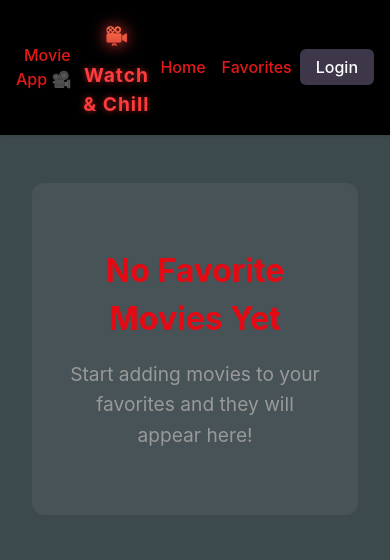
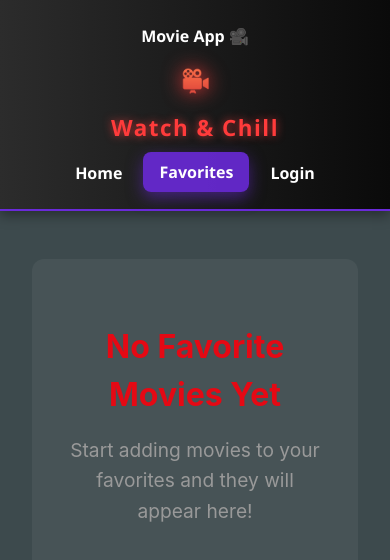
Before and after one commit to Idansulimanov20/Movies-app, a React (Vite) app: page /favorites in a window 390 px wide. Shown: the top 560 px of the page. Built offline with nearby package versions, Linux system fonts and the light colour scheme.

Commit message:
style: update MovieCard and NavBar CSS for improved aesthetics and responsiveness

```diff
--- a/src/css/MovieCard.css
+++ b/src/css/MovieCard.css
@@ -92,6 +92,7 @@
 }
 
 .movie-info h3 {
+  color: #fff;
   font-size: 1rem;
   margin: 0;
 }
--- a/src/css/NavBar.css
+++ b/src/css/NavBar.css
@@ -1,97 +1,126 @@
+/* Navbar בסיסי עם עיצוב מודרני */
 .navbar {
-  background-color: #000000;
-  padding: 1.5rem 2rem; /* הגדלתי את ה-padding האנכי */
+  background: linear-gradient(90deg, #1f1f1f, #000000);
+  padding: 1.5rem 2rem;
   display: flex;
   justify-content: space-between;
   align-items: center;
-  box-shadow: 0 2px 4px rgba(0, 0, 0, 0.1);
+  box-shadow: 0 4px 12px rgba(0, 0, 0, 0.4);
   position: relative;
-  min-height: 80px; /* גובה מינימלי חדש */
+  border-bottom: 2px solid #6a2ad9;
+  min-height: 90px;
+  font-family: "Segoe UI", Tahoma, Geneva, Verdana, sans-serif;
+  transition: all 0.3s ease;
 }
 
-.navbar-brand {
-  font-size: 1.5rem;
-  font-weight: bold;
+.navbar-section {
+  display: flex;
+  flex-direction: row;
+  gap: 5px;
+}
+.navbar:hover {
+  background: linear-gradient(90deg, #2c2c2c, #0a0a0a);
 }
 
-.navbar-links {
-  display: flex;
-  gap: 2rem;
-}
-
-.nav-link {
-  font-size: 1rem;
-  padding: 0.5rem 1rem;
-  border-radius: 4px;
-  transition: background-color 0.2s;
-}
-
-.nav-link:hover {
-  background-color: rgba(255, 255, 255, 0.1);
-}
-
+/* לוגו וכותרת במרכז */
 .navbar-center {
   position: absolute;
   left: 50%;
   transform: translateX(-50%);
   display: flex;
   align-items: center;
-  gap: 10px;
+  gap: 12px;
 }
 
 .navbar-logo {
-  width: 40px;
-  height: 40px;
+  width: 50px;
+  height: 50px;
   object-fit: contain;
-  filter: drop-shadow(0 0 8px #ff3b3b);
+  filter: drop-shadow(0 0 10px #ff3b3b);
+  transition: transform 0.3s ease;
+}
+
+.navbar-logo:hover {
+  transform: scale(1.1);
 }
 
 .navbar-title {
-  font-size: 1.5rem;
-  font-weight: bold;
+  font-size: 1.8rem;
+  font-weight: 700;
   color: #ff3b3b;
-  text-shadow: 0 0 6px rgba(255, 59, 59, 0.6);
-  letter-spacing: 1px;
+  text-shadow: 0 0 8px rgba(255, 59, 59, 0.7);
+  letter-spacing: 1.5px;
+  transition: all 0.3s ease;
 }
 
+.navbar-title:hover {
+  color: #ff6b6b;
+  text-shadow: 0 0 10px rgba(255, 107, 107, 0.8);
+}
+
+/* קישורים */
+.navbar-links {
+  display: flex;
+  gap: 1.2rem; /* מרווח בין כפתורים */
+}
+
+.nav-link,
+.login-btn {
+  font-size: 1rem;
+  font-weight: 600;
+  padding: 0.5rem 1rem;
+  border-radius: 8px;
+  text-decoration: none;
+  color: #fff;
+  transition: all 0.3s ease;
+  position: relative;
+  cursor: pointer;
+  display: inline-flex;
+  align-items: center;
+  gap: 4px; /* מרווח קטן בין אייקון וטקסט */
+}
+
+.nav-link:hover,
+.login-btn:hover {
+  background-color: rgba(255, 255, 255, 0.1);
+  transform: translateY(-2px);
+  box-shadow: 0 4px 8px rgba(106, 42, 217, 0.3);
+}
+
+.nav-link.active,
+.login-btn.active {
+  background-color: rgba(106, 42, 217, 0.9); /* צבע רקע של כפתור הלוגין */
+  color: white;
+  transform: translateY(-1px);
+  box-shadow: 0 6px 16px rgba(106, 42, 217, 0.5);
+  transition: all 0.3s ease;
+}
+
+/* רספונסיביות */
 @media (max-width: 768px) {
   .navbar {
-    padding: 1rem;
-  }
-
-  .navbar-brand {
-    font-size: 1.2rem;
+    padding: 1rem 1.2rem;
+    flex-direction: column;
+    min-height: 100px;
   }
 
   .navbar-links {
-    gap: 1rem;
-  }
-
-  .nav-link {
-    padding: 0.5rem;
+    gap: 0.8rem;
+    margin-top: 0.5rem;
+    flex-wrap: wrap;
+    justify-content: center;
   }
 
   .navbar-center {
+    position: static;
+    transform: none;
     flex-direction: column;
     gap: 5px;
-    position: static;
-    transform: none;
     text-align: center;
+    margin-bottom: 0.5rem;
   }
 
   .navbar-title {
-    font-size: 1.2rem;
+    font-size: 1.4rem;
   }
 }
-
-.login-btn {
-  background-color: #3e374a;
-  color: white;
-  border-radius: 6px;
-  padding: 0.5rem 1rem;
-  transition: 0.2s;
-}
-
-.login-btn:hover {
-  background-color: #ac1c1c;
-}
```
